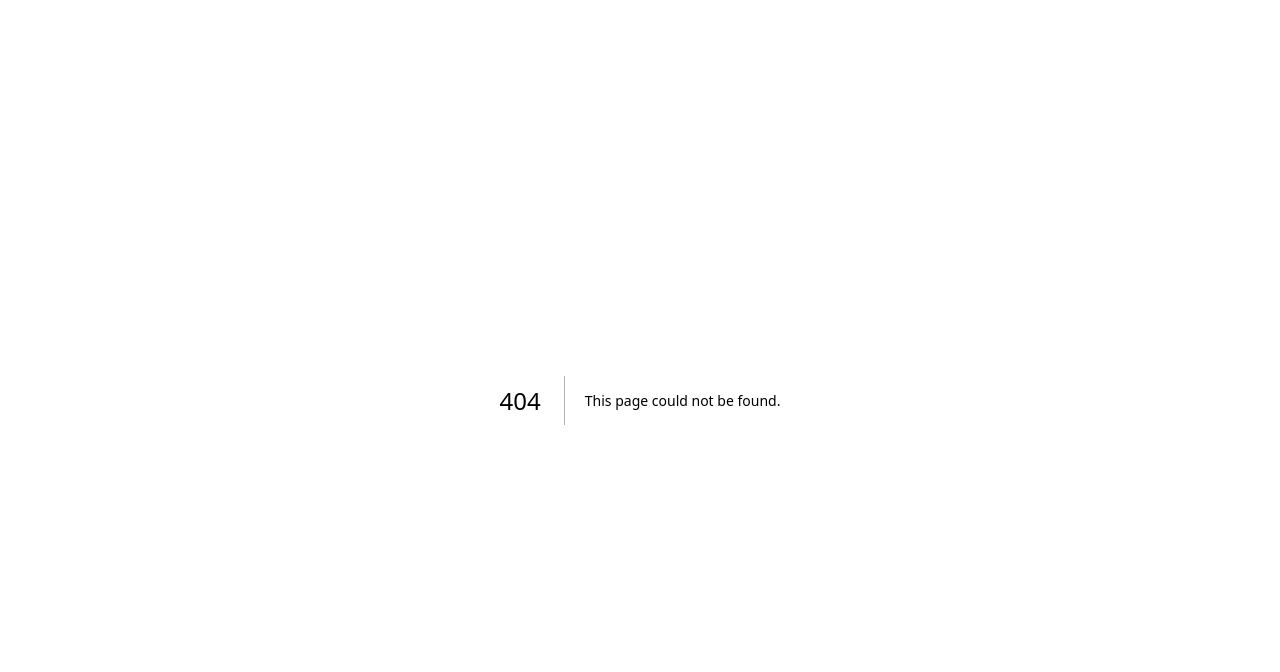
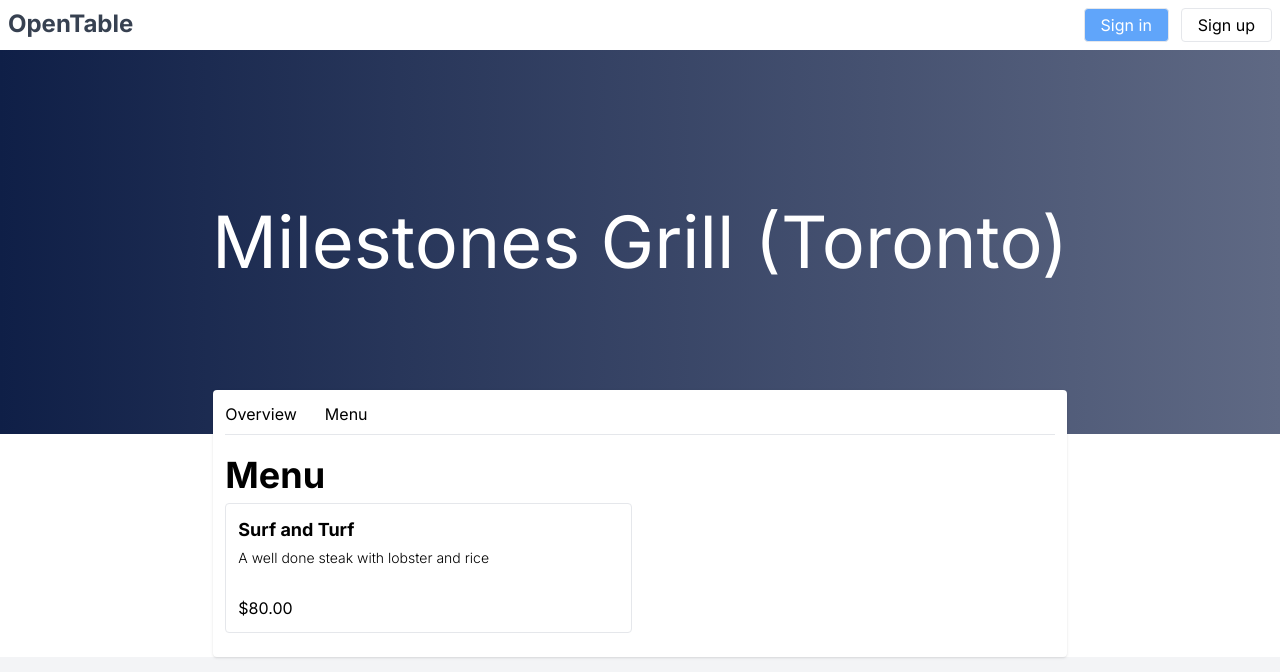
Before and after one commit to DenisDolgov/next-13-reservation-app, a Next.js app: page /restaurant/1/menu in a window 1280 px wide. Before the commit this address had no page. Shown: the top 672 px of the page. Built offline with nearby package versions, Linux system fonts and the light colour scheme.

Commit message:
restaurant menu page created

```diff
--- /dev/null
+++ b/app/restaurant/[slug]/menu/page.tsx
@@ -0,0 +1,65 @@
+export default function RestaurantMenu() {
+    return (
+        <main className="bg-gray-100 min-h-screen w-screen">
+            <main className="max-w-screen-2xl m-auto bg-white">
+                {/* NAVBAR */}
+                <nav className="bg-white p-2 flex justify-between">
+                    <a href="" className="font-bold text-gray-700 text-2xl">
+                        {" "} OpenTable{" "}
+                    </a>
+                    <div>
+                        <div className="flex">
+                            <button
+                                className="bg-blue-400 text-white border p-1 px-4 rounded mr-3"
+                            >
+                                Sign in
+                            </button>
+                            <button className="border p-1 px-4 rounded">Sign up</button>
+                        </div>
+                    </div>
+                </nav>
+                {/* NAVBAR */} {/* HEADER */}
+                <div className="h-96 overflow-hidden">
+                    <div
+                        className="bg-center bg-gradient-to-r from-[#0f1f47] to-[#5f6984] h-full flex justify-center items-center"
+                    >
+                        <h1 className="text-7xl text-white captitalize text-shadow text-center">
+                            Milestones Grill (Toronto)
+                        </h1>
+                    </div>
+                </div>
+                {/* HEADER */} {/* DESCRIPTION PORTION */}
+                <div className="flex m-auto w-2/3 justify-between items-start 0 -mt-11">
+                    <div className="bg-white w-[100%] rounded p-3 shadow">
+                        {/* RESAURANT NAVBAR */}
+                        <nav className="flex text-reg border-b pb-2">
+                            <a href="" className="mr-7"> Overview </a>
+                            <a href="" className="mr-7"> Menu </a>
+                        </nav>
+                        {/* RESAURANT NAVBAR */} {/* MENU */}
+                        <main className="bg-white mt-5">
+                            <div>
+                                <div className="mt-4 pb-1 mb-1">
+                                    <h1 className="font-bold text-4xl">Menu</h1>
+                                </div>
+                                <div className="flex flex-wrap justify-between">
+                                    {/* MENU CARD */}
+                                    <div className=" border rounded p-3 w-[49%] mb-3">
+                                        <h3 className="font-bold text-lg">Surf and Turf</h3>
+                                        <p className="font-light mt-1 text-sm">
+                                            A well done steak with lobster and rice
+                                        </p>
+                                        <p className="mt-7">$80.00</p>
+                                    </div>
+                                    {/* MENU CARD */}
+                                </div>
+                            </div>
+                        </main>
+                        {/* MENU */}
+                    </div>
+                </div>
+                {/* DESCRIPTION PORTION */}
+            </main>
+        </main>
+    )
+}
```
